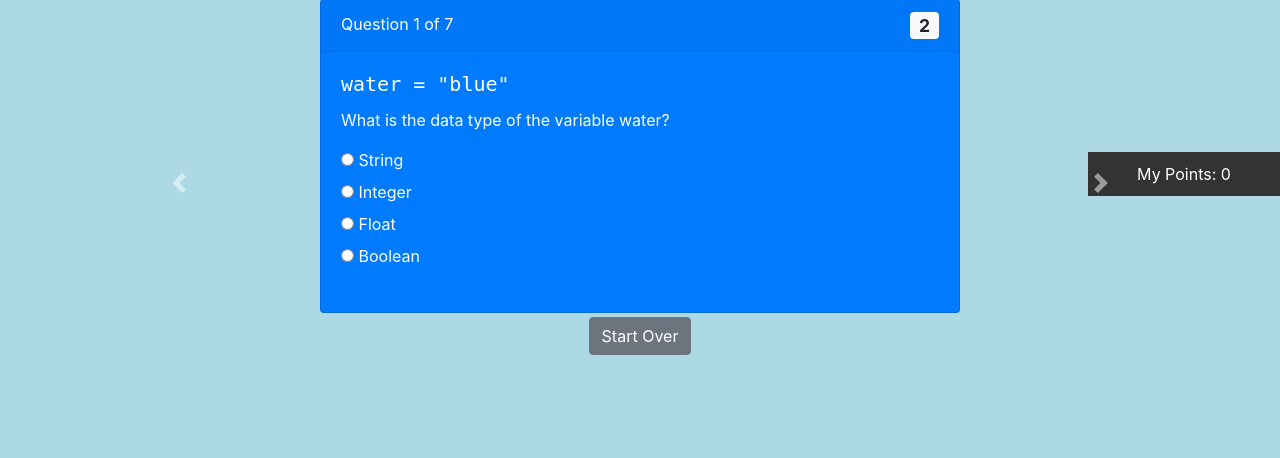
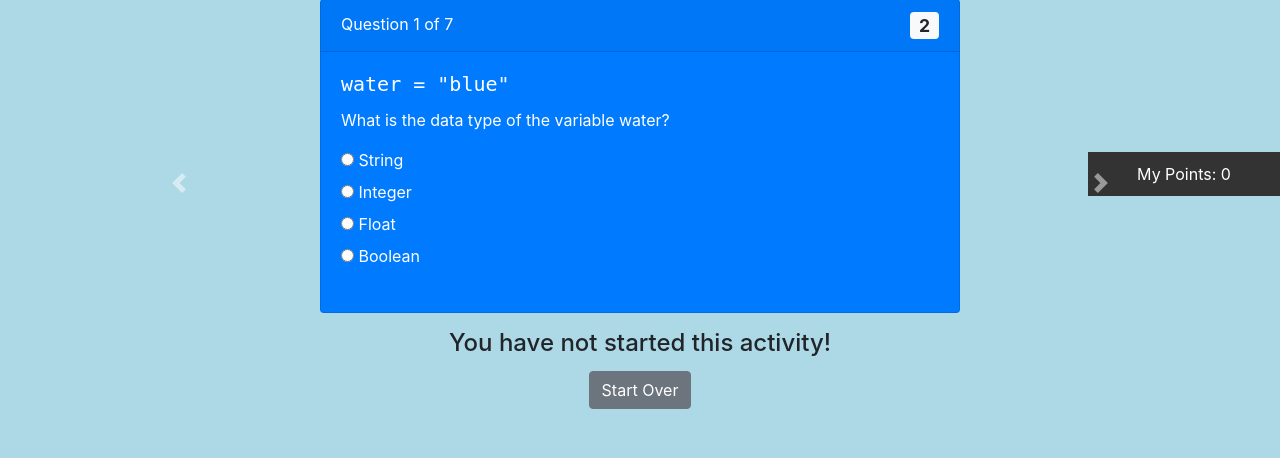
Before and after one commit to schelimilla/gamified_web_app, a Flask app: page /data_types in a window 1280 px wide. Shown: the part 604-1062 px from the top of the page. Before the commit the page ends 959 px from the top, so only its background shows below. Run offline with Flask 3, Linux system fonts and the light colour scheme; some libraries are stand-ins or nearby versions.

Commit message:
added progress text in the data types page

```diff
--- a/gamified_web_app/static/js/concept_check_dt.js
+++ b/gamified_web_app/static/js/concept_check_dt.js
@@ -85,6 +85,7 @@ radioButtons.forEach(function(radioButton) {
         if (this.checked) {
             // Display different message based on the selected option
             updateQuestionAnswered('true');
+            document.getElementById('completedText').textContent = "You have started this activity! Would you like to start over?";
             if (selectedAnswer === correctAnswer) {
                 // console.log("correct answer selected");
                 pointsBadge.style.backgroundColor = "#6AFF33";
@@ -126,21 +127,31 @@ radioButtons.forEach(function(radioButton) {
         // console.log("TOTAL POINTS: " + total_points);
         updatePointsDisplay(total_points);
         updateLeaderboard(points_earned);
+        updateProgress();
     });
 });
 
-// function updateProgress(){
-//     window.addEventListener('load', function() {
-//         const data = sessionStorage.getItem('data_types_answered');
-//         var entries = JSON.parse(data) || [];
-//         var data_types_answered_counter = 0;
-//         entries.forEach(entry => {
-//             if (entry.answered === "true"){
-//             data_types_answered_counter += 1;
-//             }
-//         });
-//         var percentCorrect = Math.floor((data_types_answered_counter/7)*100);
-//         document.getElementById('percentCorrectValue').textContent = percentCorrect;
-//     });
-// }
-// updateProgress();
+function updateProgress(){
+    window.addEventListener('load', function() {
+        const data = sessionStorage.getItem('data_types_answered');
+        var entries = JSON.parse(data) || [];
+        var data_types_answered_counter = 0;
+        entries.forEach(entry => {
+            if (entry.answered === "true"){
+            data_types_answered_counter += 1;
+            }
+        });
+        // var percentCorrect = Math.floor((data_types_answered_counter/7)*100);
+        if (data_types_answered_counter == 7){
+            document.getElementById('completedText').textContent = "You've already completed this activity! Would you like to start over?";
+        }
+        else if (data_types_answered_counter > 0){
+            document.getElementById('completedText').textContent = "You've already started this activity! Would you like to start over?";
+        }
+        else {
+            document.getElementById('completedText').textContent = "You have not started this activity!";
+        }
+
+    });
+}
+updateProgress();
--- a/gamified_web_app/templates/data_types.html
+++ b/gamified_web_app/templates/data_types.html
@@ -177,6 +177,7 @@
         <div class="col text-center">
           <!-- <div> -->
               <!-- <h4 id="percentCorrectText" style="margin-bottom: 6%; margin-top: -4%;">You've completed <span id="percentCorrectValue"></span>% of this activity</h4> -->
+              <h4 id="completedText" style="margin-bottom: 6%; margin-top: -4%;"><span id="completedText"></span></h4>
               <button class="btn btn-secondary" style="margin-top: -9%;" onclick="resetDataTypesAnswered()">Start Over</button>
           <!-- </div> -->
         </div>
@@ -195,8 +196,10 @@
           ]
 
           sessionStorage.setItem('data_types_answered', JSON.stringify(data_types_answered));
+          document.getElementById('completedText').textContent = "You have not started this activity!";
         }
       </script>
+
 
     <footer>
         <div id="points">My Points: 0</div>
--- a/gamified_web_app/templates/leaderboard.html
+++ b/gamified_web_app/templates/leaderboard.html
@@ -68,7 +68,7 @@
           <h5>Integer Methods</h5>
         </div>
         <div class="progress">
-          <div class="progress-bar pb3" role="progressbar" aria-valuenow="{answered_counter}" aria-valuemin="0" aria-valuemax="100">0%</div>
+          <div class="progress-bar pb3" role="progressbar" aria-valuenow="{answered_counter}" aria-valuemin="0" aria-valuemax="100"></div>
         </div>
 
         <div>
@@ -76,7 +76,7 @@
         </div>
 
         <div class="progress">
-          <div class="progress-bar pb4" role="progressbar" aria-valuenow="{answered_counter}" aria-valuemin="0" aria-valuemax="100">0%</div>
+          <div class="progress-bar pb4" role="progressbar" aria-valuenow="{answered_counter}" aria-valuemin="0" aria-valuemax="100"></div>
         </div>
 
       </div>
```
